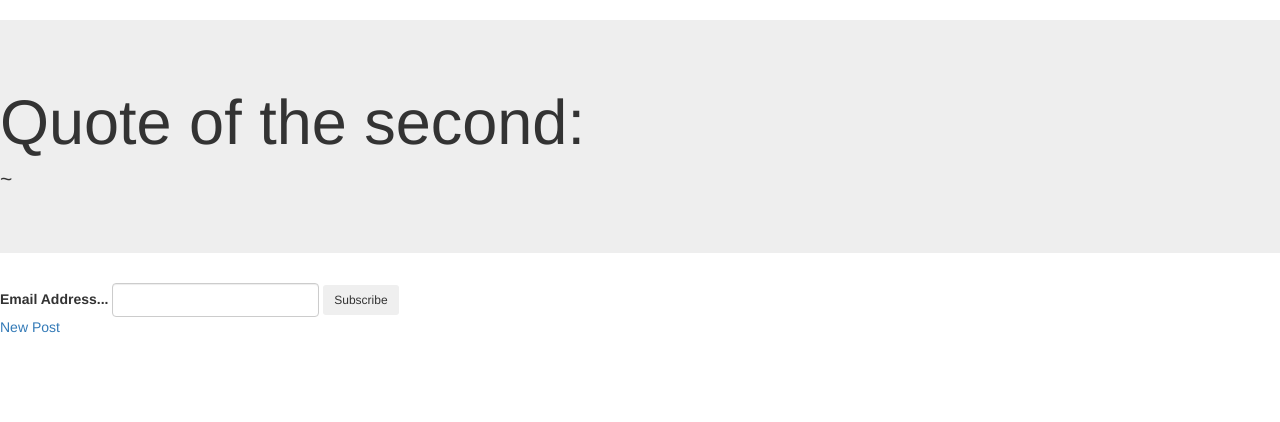
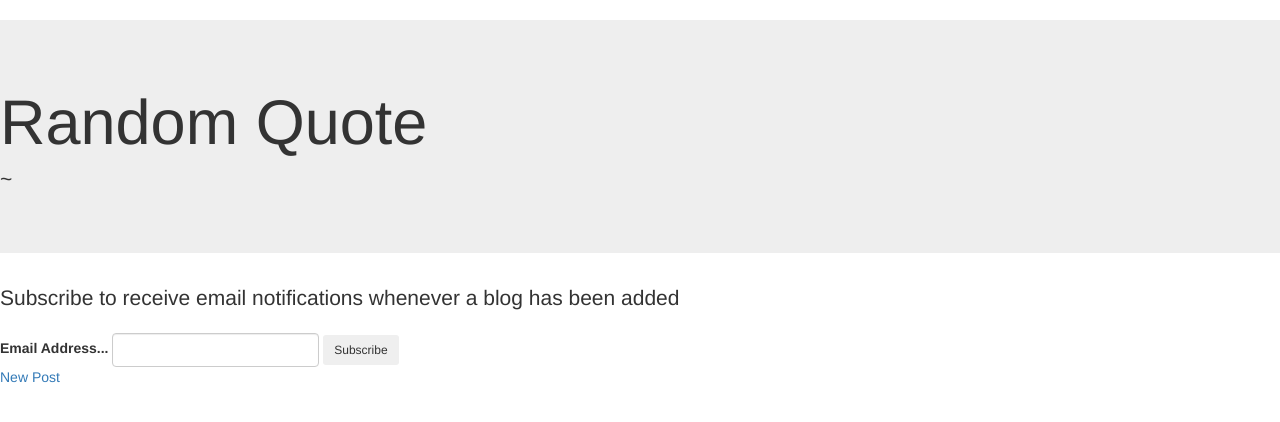
Before and after one commit to Derrick-Nyongesa/QwertyBlog, a Flask app: page / in a window 1280 px wide. Shown: the part 52-474 px from the top of the page. Run offline with Flask 2, Linux system fonts and the light colour scheme; data that the repository does not hold is empty; some libraries are stand-ins or nearby versions.

Commit message:
code indentation

```diff
--- a/app/main/views.py
+++ b/app/main/views.py
@@ -11,7 +11,7 @@ from ..email import mail_message
 def index():
     quotes = get_quotes()
     posts = Post.query.all()
-    return render_template('index.html', quotes=quotes, posts=posts, current_user=current_user)
+    return render_template('index.html', quotes=quotes, posts=posts, current_user=current_user, title = 'Home')
 
 
 @main.route('/user/<uname>')
@@ -76,7 +76,7 @@ def new_post():
 def blog(id):
     post = Post.query.get(id)
     comments = Comment.query.filter_by(post_id=id).all()
-    return render_template('blog.html',post=post,comments=comments)
+    return render_template('blog.html',post=post,comments=comments, title = 'Blog')
 
 
 @main.route("/blog/<int:id>/update", methods=['GET', 'POST'])
--- a/app/templates/index.html
+++ b/app/templates/index.html
@@ -4,6 +4,7 @@
 {% block content %}
 <h1>{{macro.display_quotes(quotes)}}</h1>
 
+<p class="lead">Subscribe to receive email notifications whenever a blog has been added</p>
 <form class="form-inline ml-2" action="{{url_for('main.subscribe')}}" method="POST">
     <div class="md-form form-group">
         <label class="white-color">Email Address...</label>
--- a/app/templates/macros.html
+++ b/app/templates/macros.html
@@ -1,6 +1,6 @@
 {% macro display_quotes(quotes)%}
 <div class="jumbotron">
-    <h1 class="text-danger">Quote of the second:</h1>
+    <h1 class="text-danger">Random Quote</h1>
     <h5 class="mt-3 text-success">{{quotes.quote}}</h5>
     <p>~ {{quotes.author}}</p>
 </div>
@@ -19,7 +19,7 @@
 
 {% macro display_comments(comments) %}
 {% for comment in comments %}
-    <h3>Comment by: {{ comment.user.username }}</h3>
-    <p>Comment: {{comment.comment}}</p>
+    <h3>Posted by ~ {{ comment.user.username }}</h3>
+    <p>{{comment.comment}}</p>
 {% endfor%}
 {% endmacro %}
```
